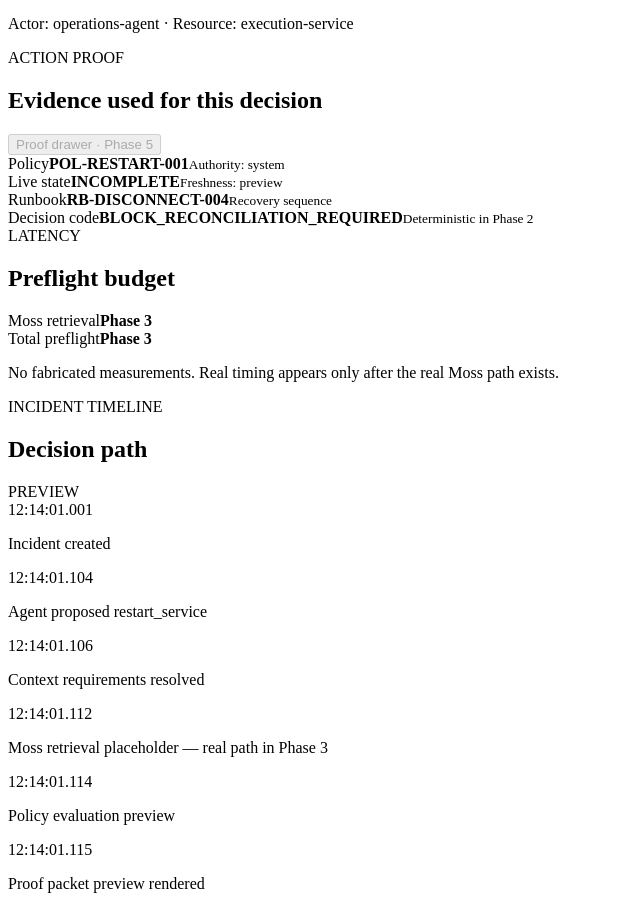
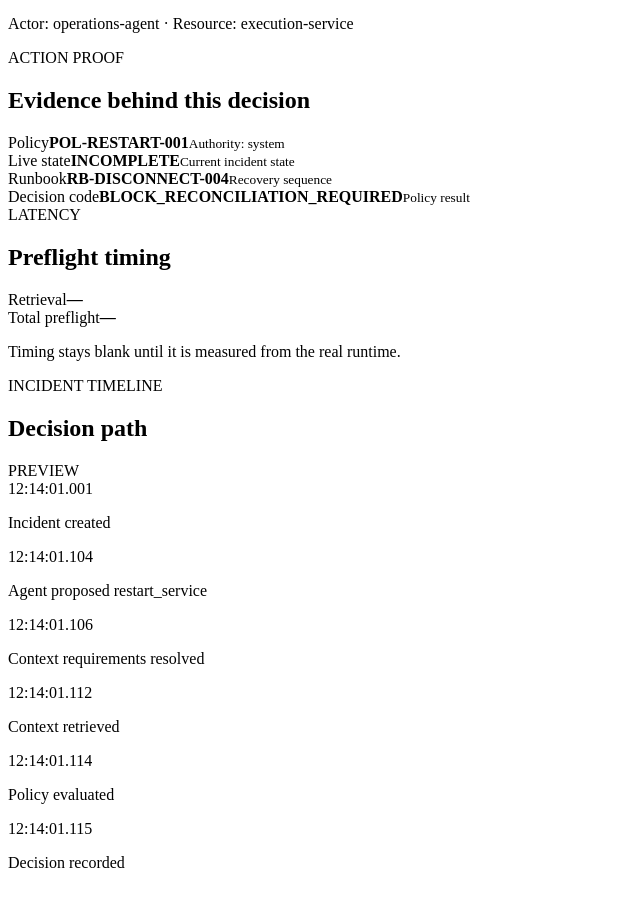
Before and after one commit to sagar-systems-lab/actionproof, a React (Vite) app in the folder frontend/: page / in a window 1280 px wide. Shown: the part 623-1532 px from the top of the page, without its empty margins (0-640 px from the left). After the commit the page ends 1511 px from the top, so only its background shows below. Built offline with nearby package versions, Linux system fonts and the light colour scheme; the HTML template or start-up script is replaced by a standard one.

Commit message:
clean up repo copy and prototype labels

```diff
--- a/frontend/src/App.tsx
+++ b/frontend/src/App.tsx
@@ -36,7 +36,7 @@ const fixtures: Record<Decision, Fixture> = {
     decision: 'ALLOW',
     headline: 'Action allowed',
     reason: 'Required context is complete, current, and satisfies the restart policy.',
-    next: 'Execute protected restart and verify the observed result postflight.',
+    next: 'Execute the protected restart and verify the observed result.',
     connection: 'CONNECTED',
     reconciliation: 'COMPLETE',
     health: 'HEALTHY',
@@ -47,9 +47,9 @@ const timeline = [
   ['12:14:01.001', 'Incident created'],
   ['12:14:01.104', 'Agent proposed restart_service'],
   ['12:14:01.106', 'Context requirements resolved'],
-  ['12:14:01.112', 'Moss retrieval placeholder — real path in Phase 3'],
-  ['12:14:01.114', 'Policy evaluation preview'],
-  ['12:14:01.115', 'Proof packet preview rendered'],
+  ['12:14:01.112', 'Context retrieved'],
+  ['12:14:01.114', 'Policy evaluated'],
+  ['12:14:01.115', 'Decision recorded'],
 ]
 
 function MissionControl({ fixture }: { fixture: Fixture }) {
@@ -100,24 +100,23 @@ function MissionControl({ fixture }: { fixture: Fixture }) {
 
       <section className="panel proof-panel">
         <div className="panel-heading">
-          <div><span className="eyebrow">ACTION PROOF</span><h2>Evidence used for this decision</h2></div>
-          <button className="ghost-button" disabled>Proof drawer · Phase 5</button>
+          <div><span className="eyebrow">ACTION PROOF</span><h2>Evidence behind this decision</h2></div>
         </div>
         <div className="proof-grid">
           <div><span>Policy</span><strong>POL-RESTART-001</strong><small>Authority: system</small></div>
-          <div><span>Live state</span><strong>{fixture.reconciliation}</strong><small>Freshness: preview</small></div>
+          <div><span>Live state</span><strong>{fixture.reconciliation}</strong><small>Current incident state</small></div>
           <div><span>Runbook</span><strong>RB-DISCONNECT-004</strong><small>Recovery sequence</small></div>
-          <div><span>Decision code</span><strong>{decisionCode}</strong><small>Deterministic in Phase 2</small></div>
+          <div><span>Decision code</span><strong>{decisionCode}</strong><small>Policy result</small></div>
         </div>
       </section>
 
       <section className="panel latency-panel">
-        <div className="panel-heading"><div><span className="eyebrow">LATENCY</span><h2>Preflight budget</h2></div></div>
+        <div className="panel-heading"><div><span className="eyebrow">LATENCY</span><h2>Preflight timing</h2></div></div>
         <div className="metric-grid">
-          <div><span>Moss retrieval</span><strong>Phase 3</strong></div>
-          <div><span>Total preflight</span><strong>Phase 3</strong></div>
+          <div><span>Retrieval</span><strong>—</strong></div>
+          <div><span>Total preflight</span><strong>—</strong></div>
         </div>
-        <p className="muted">No fabricated measurements. Real timing appears only after the real Moss path exists.</p>
+        <p className="muted">Timing stays blank until it is measured from the real runtime.</p>
       </section>
 
       <section className="panel timeline-panel">
@@ -142,22 +141,23 @@ function ScenarioLab() {
     ['Safe Restart', 'Connected · reconciled · healthy', 'ALLOW'],
     ['Unsafe Restart', 'Disconnected · reconciliation incomplete', 'BLOCK'],
     ['Missing Context', 'Required state unavailable', 'CONFIRM'],
-    ['Stale Context', 'Required state exceeded freshness TTL', 'BLOCK'],
+    ['Stale Context', 'Required state is too old to trust', 'BLOCK'],
     ['Successful Recovery', 'Reconcile → verify → retry restart', 'ALLOW'],
   ]
+
   return (
     <main className="page-stack">
       <div className="page-intro">
         <span className="eyebrow">SCENARIO LAB</span>
-        <h1>Five deterministic stories. No demo roulette.</h1>
-        <p>Phase 1 renders the product contract. Runtime execution becomes real in Phases 2–4.</p>
+        <h1>Repeatable incident scenarios</h1>
+        <p>These scenarios keep the demo reproducible while the runtime is connected underneath them.</p>
       </div>
       <section className="scenario-grid">
         {scenarios.map(([name, state, expected]) => (
           <article className="scenario-card" key={name}>
             <span className="expected">Expected · {expected}</span>
             <h2>{name}</h2><p>{state}</p>
-            <button disabled>Run in Phase 4</button>
+            <button disabled>Not wired yet</button>
           </article>
         ))}
       </section>
@@ -170,8 +170,8 @@ function LatencyLab() {
     <main className="page-stack">
       <div className="page-intro">
         <span className="eyebrow">LATENCY LAB</span>
-        <h1>Measure the safety tax. Do not invent it.</h1>
-        <p>The benchmark surface exists now; real Moss and total-preflight distributions appear only after the critical path exists.</p>
+        <h1>Retrieval and preflight timing</h1>
+        <p>This view will report measured latency once the real retrieval and decision path is connected.</p>
       </div>
       <section className="panel empty-lab">
         <div className="metric-grid wide">
@@ -180,7 +180,7 @@ function LatencyLab() {
           <div><span>p99</span><strong>—</strong></div>
           <div><span>max</span><strong>—</strong></div>
         </div>
-        <div className="empty-chart"><span>Measured distribution will appear here in Phase 6.</span></div>
+        <div className="empty-chart"><span>No benchmark run yet.</span></div>
       </section>
     </main>
   )
@@ -198,7 +198,7 @@ export default function App() {
           <span className="brand-mark">AP</span>
           <div><strong>ActionProof</strong><small>Context proof before consequential action</small></div>
         </div>
-        <div className="phase-badge">PHASE 1 · FIXTURE SHELL</div>
+        <div className="phase-badge">LOCAL PROTOTYPE</div>
       </header>
 
       <nav className="nav-bar">
```
Also changed, not shown: 9 other files (tests, documents, lock files or other folders).
